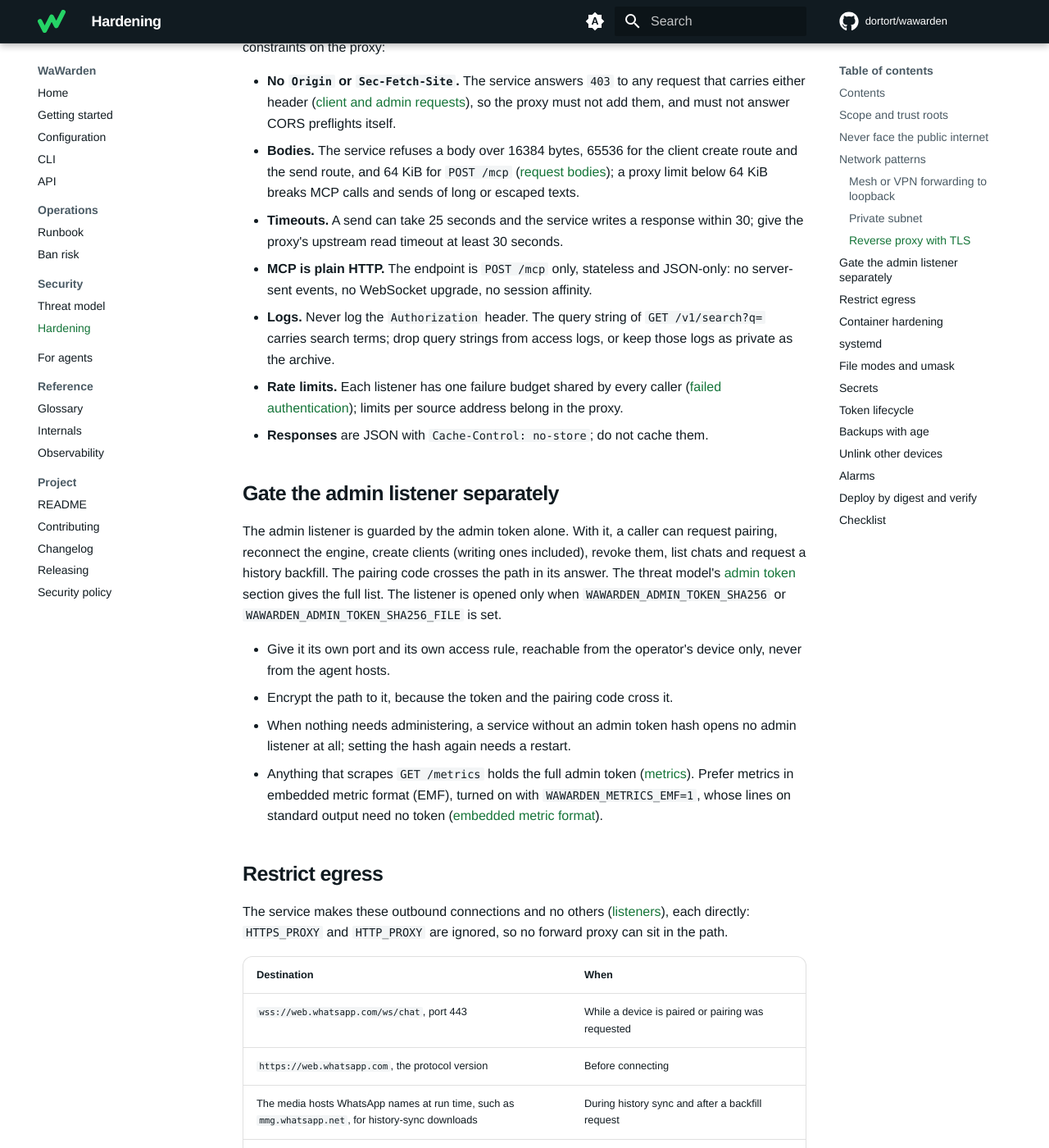
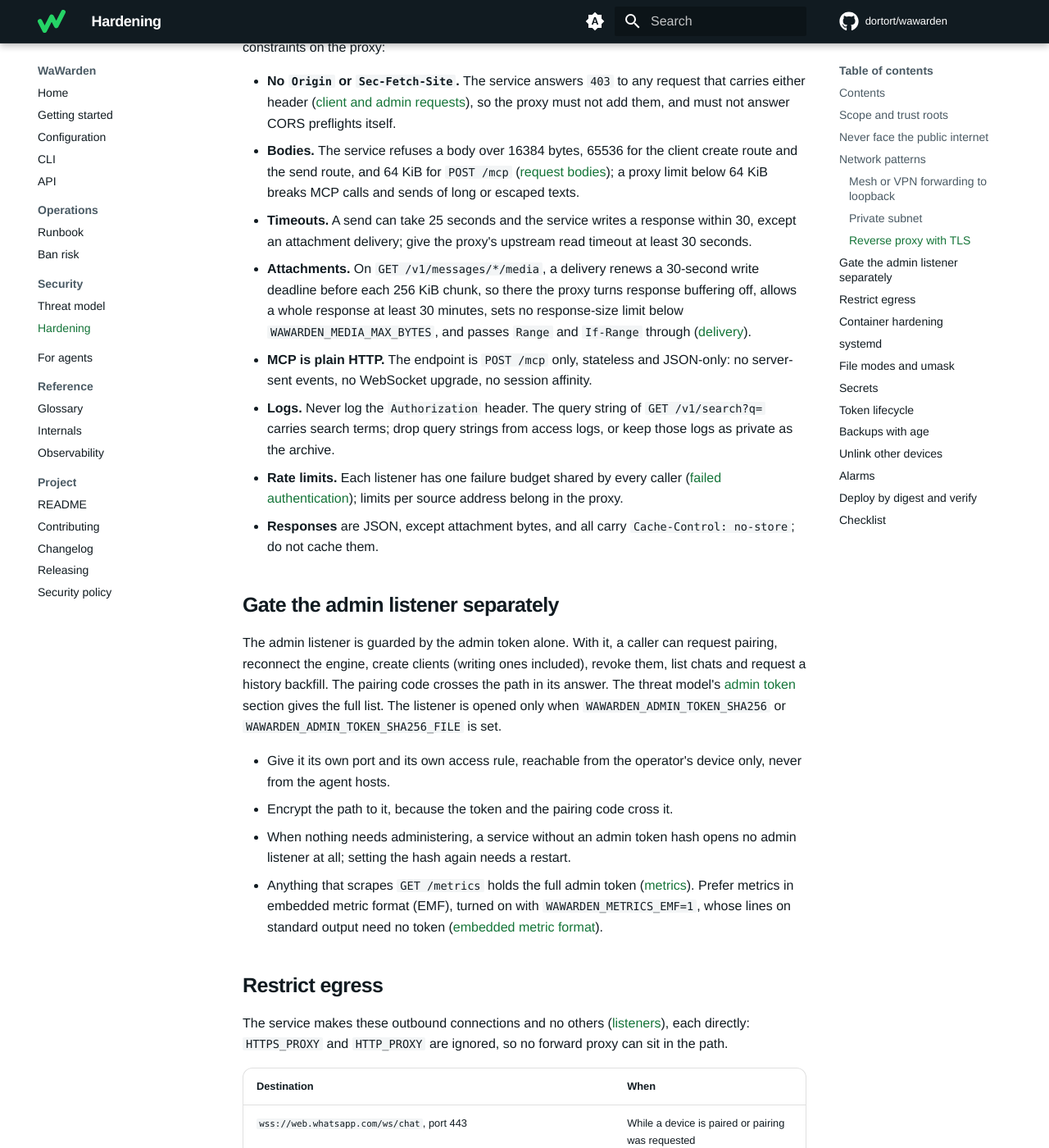
Before and after one commit to dortort/wawarden, an MkDocs documentation site: the page built from docs/hardening.md, in a window 1280 px wide and 1400 px high, scrolled down 3134 px. Shown: the whole window at 82% size. Built offline with MkDocs 1.6.1 and Material for MkDocs 9.7.7, drawn with Linux system fonts in a browser that asks for light colours; comment, search, counter and statistics services are not loaded; some of the changed text lies outside the part shown.

Commit message:
docs(hardening): describe attachment deliveries and fetches for proxies and egress
Co-Authored-By: Claude Opus 5.5 <noreply@anthropic.com>
Co-Authored-By: Claude Fable 5.1 <noreply@anthropic.com>

```diff
--- a/docs/hardening.md
+++ b/docs/hardening.md
@@ -133,7 +133,13 @@ these constraints on the proxy:
   ([request bodies](api.md#request-bodies)); a proxy limit below
   64 KiB breaks MCP calls and sends of long or escaped texts.
 - **Timeouts.** A send can take 25 seconds and the service writes a response
-  within 30; give the proxy's upstream read timeout at least 30 seconds.
+  within 30, except an attachment delivery; give the proxy's upstream read
+  timeout at least 30 seconds.
+- **Attachments.** On `GET /v1/messages/*/media`, a delivery renews a
+  30-second write deadline before each 256 KiB chunk, so there the proxy turns
+  response buffering off, allows a whole response at least 30 minutes, sets no
+  response-size limit below `WAWARDEN_MEDIA_MAX_BYTES`, and passes `Range` and
+  `If-Range` through ([delivery](api.md#delivery)).
 - **MCP is plain HTTP.** The endpoint is `POST /mcp` only, stateless and
   JSON-only: no server-sent events, no WebSocket upgrade, no session affinity.
 - **Logs.** Never log the `Authorization` header. The query string of
@@ -142,7 +148,8 @@ these constraints on the proxy:
 - **Rate limits.** Each listener has one failure budget shared by every caller
   ([failed authentication](api.md#failed-authentication)); limits
   per source address belong in the proxy.
-- **Responses** are JSON with `Cache-Control: no-store`; do not cache them.
+- **Responses** are JSON, except attachment bytes, and all carry
+  `Cache-Control: no-store`; do not cache them.
 
 ## Gate the admin listener separately
 
@@ -175,7 +182,7 @@ The service makes these outbound connections and no others
 |---|---|
 | `wss://web.whatsapp.com/ws/chat`, port 443 | While a device is paired or pairing was requested |
 | `https://web.whatsapp.com`, the protocol version | Before connecting |
-| The media hosts WhatsApp names at run time, such as `mmg.whatsapp.net`, for history-sync downloads | During history sync and after a backfill request |
+| The media hosts WhatsApp names at run time, such as `mmg.whatsapp.net`, for history-sync downloads and the attachments clients ask for while `WAWARDEN_MEDIA_MAX_BYTES` is above 0 | During history sync, after a backfill request, and when a client with `allow_media` starts an attachment job |
 | The webhook host and port of `WAWARDEN_NOTIFY_URL`, HTTPS only | When it is set; private addresses are refused unless `WAWARDEN_NOTIFY_ALLOW_PRIVATE=1` |
 | The system's DNS resolver | For all of the above |
 
@@ -446,7 +453,9 @@ controls a release controls the account; the
       opened at all; metrics come from EMF, not a token-holding scraper.
 - [ ] A proxy, if any, adds no `Origin` or `Sec-Fetch-Site`, logs neither
       `Authorization` nor query strings, allows 64 KiB bodies and 30-second
-      responses, and limits callers per address.
+      responses, except on `GET /v1/messages/*/media`, where it buffers
+      nothing, allows a whole response at least 30 minutes and passes `Range`
+      and `If-Range`, and limits callers per address.
 - [ ] Egress goes only to WhatsApp's names, the webhook and DNS, enforced or
       alerting.
 - [ ] The container runs read-only, without capabilities, with
```
